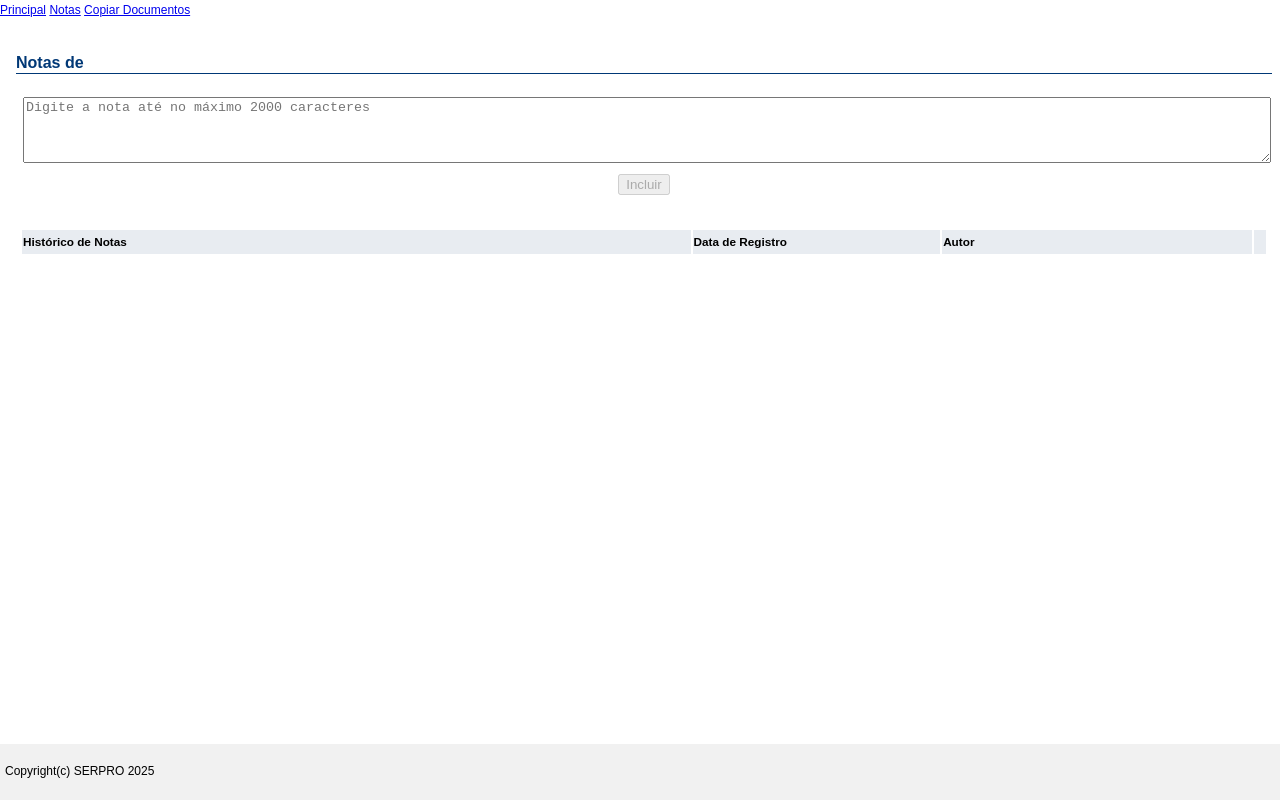
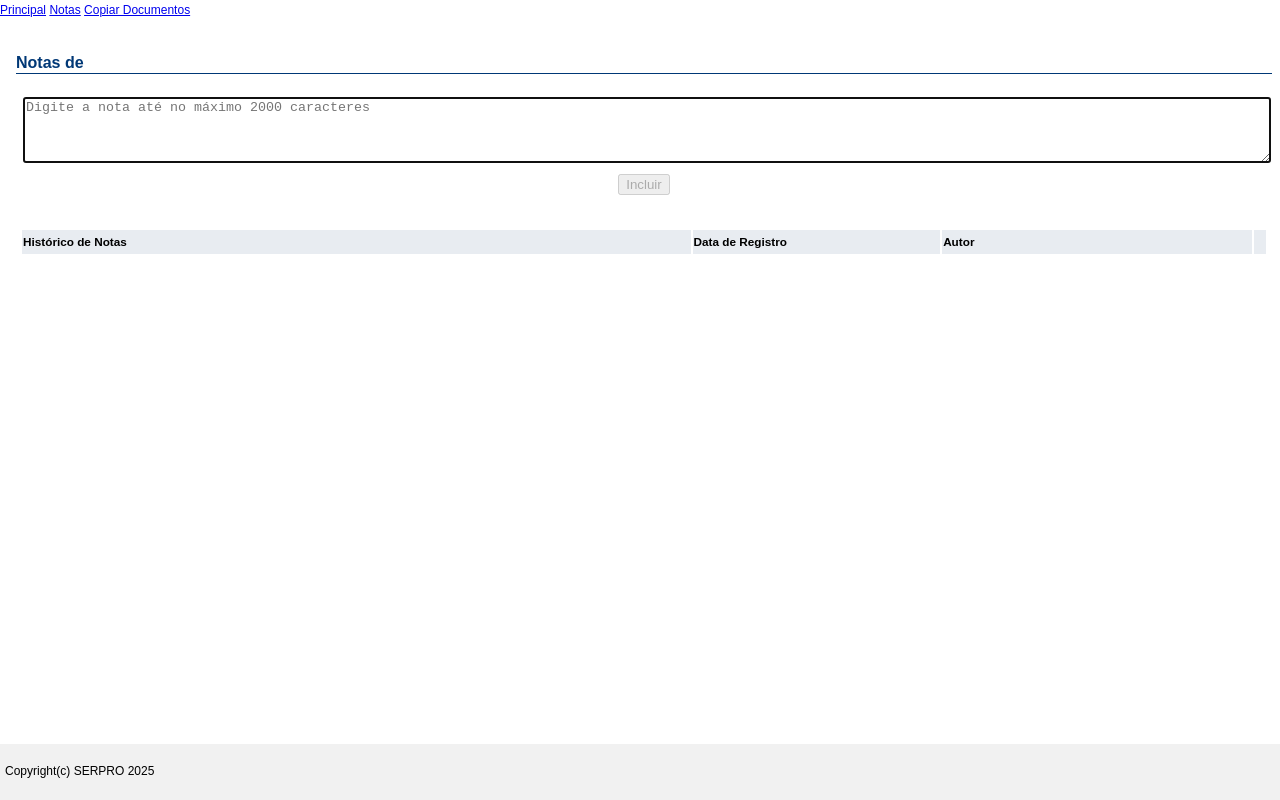
Before and after one commit to carlosleonardo/e-Processo-react, a React (Vite) app: page /notas in a window 1280 px wide. Built offline with nearby package versions, Linux system fonts and the light colour scheme.

Commit message:
Foco no campo de nota

```diff
--- a/src/components/Notas.tsx
+++ b/src/components/Notas.tsx
@@ -1,4 +1,4 @@
-import { ChangeEvent, useReducer, useState } from "react";
+import { ChangeEvent, useEffect, useReducer, useRef, useState } from "react";
 import { ModeloNota } from "../modelo/nota";
 import Nota from "./Nota";
 import { notasReducer, TipoAcao } from "../reducers/notasReducer";
@@ -20,6 +20,11 @@
         permissaoAlteracao: false,
         permissaoExclusao: false,
     });
+    const refNota = useRef<HTMLTextAreaElement>(null);
+
+    useEffect(() => {
+        refNota.current?.focus();
+    }, []);
 
     function aoMudarNota(event: ChangeEvent<HTMLTextAreaElement>) {
         const textoNovo = event.target.value;
@@ -84,6 +89,7 @@
                                 placeholder="Digite a nota até no máximo 2000 caracteres"
                                 value={textoNota}
                                 onChange={aoMudarNota}
+                                ref={refNota}
                             ></textarea>
                         </td>
                     </tr>
```
